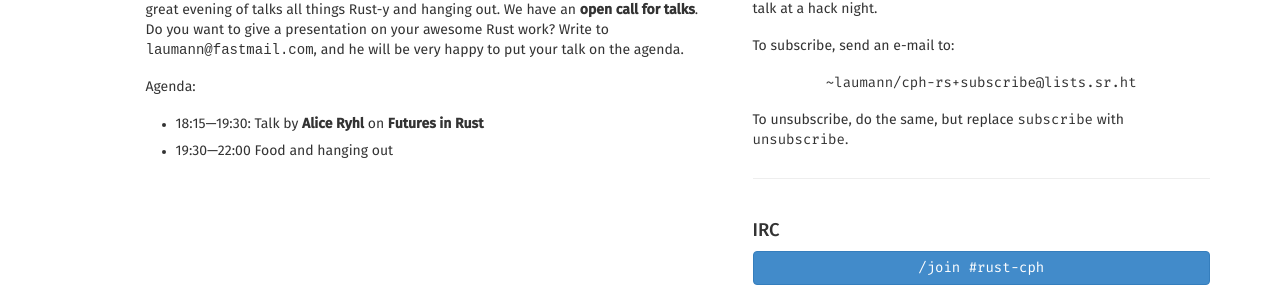
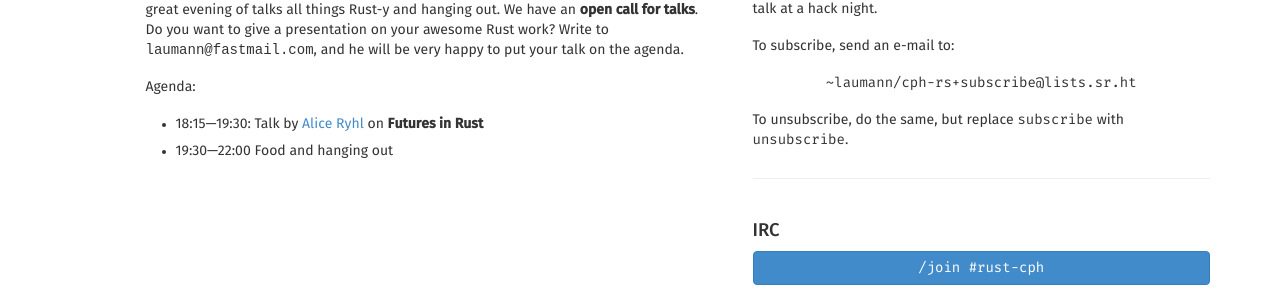
Before and after one commit to laumann/cph.rs, a Jekyll site: the page built from index.html, in a window 1280 px wide. Shown: the part 557-860 px from the top of the page. Built offline with Jekyll 4.4.1, drawn with Linux system fonts in a browser that asks for light colours; Markdown is read by kramdown in place of the engine named in the settings.

```diff
--- a/index.html
+++ b/index.html
@@ -48,7 +48,8 @@ title: The Copenhagen Rust Group
 
 	  <p>Agenda:
           <ul>
-	      <li>18:15&mdash;19:30: Talk by <strong>Alice Ryhl</strong> on
+	      <li>18:15&mdash;19:30: Talk by <a href="https://ryhl.io/">Alice
+			      Ryhl</a> on
 		      <strong>Futures in Rust</strong></li>
               <li>19:30&mdash;22:00 Food and hanging out</li>
           </ul>
```
